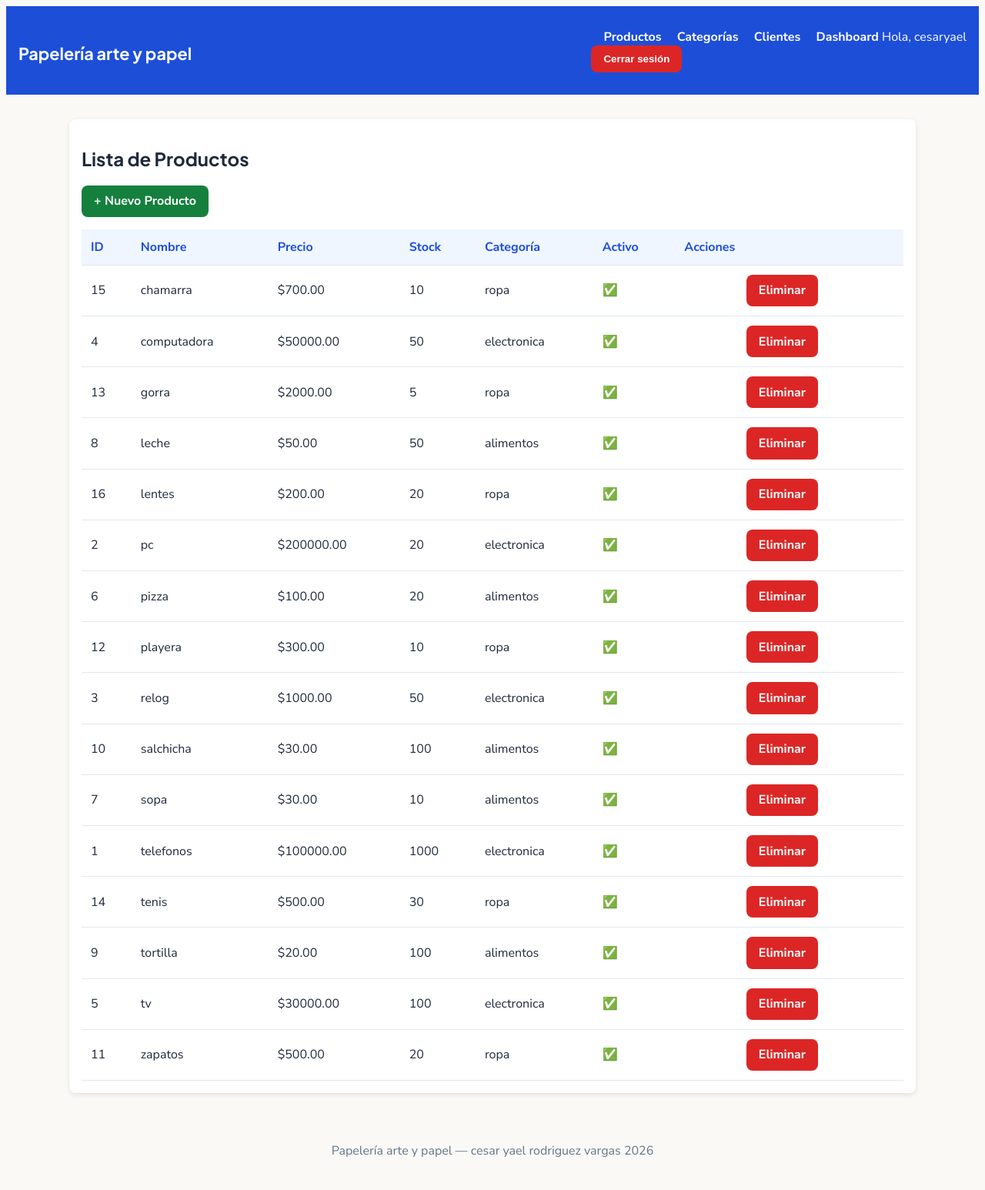
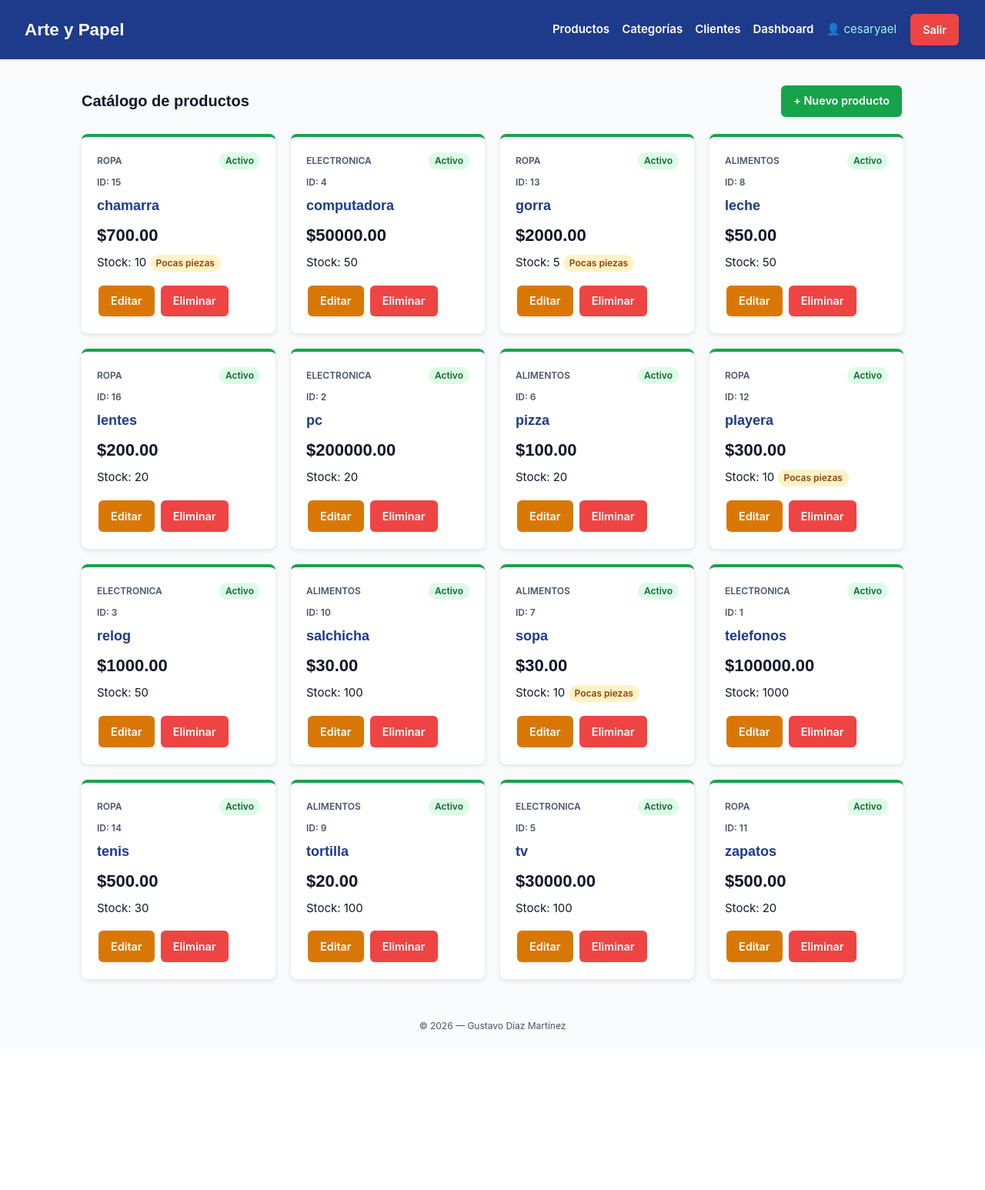
Before and after one commit to rovc100723hmcdrsa5-sudo/proyecto_negocio, a Django app: page /productos/ in a window 1280 px wide. Shown: the whole page at 77% size. After the commit the page ends 1337 px from the top, so only its background shows below. Run offline with Django 5.2, Linux system fonts and the light colour scheme; a user stored in the database is signed in; data comes from the database, SQL or seed files in the repository.

Commit message:
rediseñon

```diff
--- a/static/css/styles.css
+++ b/static/css/styles.css
@@ -1,62 +1,202 @@
 :root {
-    --color-primary: #1D4ED8;
-    --color-secondary: #F59E0B;
-    --color-bg: #FAF9F6;
-    --color-text: #1E293B;
+    --color-primary: #1E3A8A;
+    --color-secondary: #0D9488;
+    --color-bg: #F8FAFC;
+    --color-text: #0F172A;
+    --color-success: #16A34A;
+    --color-error: #EF4444;
+    --color-warning: #D97706;
+    --color-neutral: #475569;
+    --font-title: 'Montserrat', Arial, sans-serif;
+    --font-body: 'Inter', Arial, sans-serif;
     --radius: 8px;
     --space: 1rem;
 }
 
+* { margin: 0; padding: 0; box-sizing: border-box; }
 
-∗{ margin: 0; padding: 0; box-sizing: border-box; }
-body { font-family: 'Nunito Sans', sans-serif; background: var(--color-bg); color: var(--color-text); }
-h1, h2, .logo { font-family: 'Plus Jakarta Sans', sans-serif; }
+body {
+    font-family: var(--font-body);
+    font-size: 15px;
+    font-weight: 400;
+    background: var(--color-bg);
+    color: var(--color-text);
+    line-height: 1.5;
+}
 
+/* Tipografía */
+h1 { font-family: var(--font-title); font-size: 28px; font-weight: 700; }
+h2 { font-family: var(--font-title); font-size: 20px; font-weight: 600; margin-bottom: 0.5rem; }
+small, .small { font-size: 12px; }
 
-/* Header y Nav */
-header { background: var(--color-primary); color: #fff; padding: var(--space); display: flex; justify-content: space-between; align-items: center; }
-nav a { color: #fff; text-decoration: none; margin-left: var(--space); font-weight: bold; }
-nav a:hover { color: var(--color-secondary); }
+/* Header y navegación */
+.site-header {
+    background: var(--color-primary);
+    color: #fff;
+    padding: var(--space) 2rem;
+}
+.site-header nav {
+    display: flex;
+    justify-content: space-between;
+    align-items: center;
+    flex-wrap: wrap;
+    gap: var(--space);
+}
+.logo {
+    font-family: var(--font-title);
+    color: #fff;
+    text-decoration: none;
+    font-size: 1.4rem;
+    font-weight: 700;
+}
+.nav-links { display: flex; align-items: center; flex-wrap: wrap; gap: var(--space); }
+.nav-links a { color: #fff; text-decoration: none; font-weight: 600; }
+.nav-links a:hover, .nav-links a:focus { color: #99f6e4; }
+.user-name { color: #99f6e4; }
+.logout-form { display: inline; }
 
-
-/* Contenedor y Tarjetas */
+/* Contenedor y tarjetas */
 .container { max-width: 1100px; margin: 2rem auto; padding: 0 var(--space); }
-.card { background: #fff; border-radius: var(--radius); padding: var(--space); box-shadow: 0 2px 6px rgba(0,0,0,0.1); margin-bottom: var(--space); }
-
+.card {
+    background: #fff;
+    border-radius: var(--radius);
+    padding: 1.25rem;
+    box-shadow: 0 2px 6px rgba(15, 23, 42, 0.1);
+    margin-bottom: 1.25rem;
+}
 
 /* Botones */
-.btn { display: inline-block; padding: 0.6rem 1rem; border-radius: var(--radius); color: #fff; text-decoration: none; border: none; cursor: pointer; font-weight: bold; }
+.btn {
+    display: inline-block;
+    padding: 0.6rem 1rem;
+    border: none;
+    border-radius: 6px;
+    color: #fff;
+    font-family: var(--font-body);
+    font-size: 0.9rem;
+    font-weight: 600;
+    text-decoration: none;
+    cursor: pointer;
+    margin: 2px;
+    line-height: 1.5;
+}
+.btn:hover { opacity: 0.9; }
+.btn:focus-visible { outline: 3px solid var(--color-secondary); outline-offset: 2px; }
 .btn-primary { background: var(--color-primary); }
-.btn-danger { background: #DC2626; }
-.btn-success { background: #15803D; }
+.btn-success { background: var(--color-success); }
+.btn-danger { background: var(--color-error); }
+.btn-warning { background: var(--color-warning); }
+.btn-secondary { background: var(--color-secondary); }
+.btn-neutral { background: var(--color-neutral); }
 
+/* Tablas */
+table { width: 100%; border-collapse: collapse; margin-top: var(--space); }
+th, td { padding: 0.7rem; text-align: left; border-bottom: 1px solid #e2e8f0; }
+th { background: #e2e8f0; font-weight: 600; }
 
-/* Tablas y Formularios */
-table { width: 100%; border-collapse: collapse; margin-top: var(--space); background: #fff; }
-th, td { padding: 0.75rem; border-bottom: 1px solid #e2e8f0; text-align: left; }
-th { background: #EFF6FF; color: var(--color-primary); }
-.form-control { width: 100%; padding: 0.6rem; margin-bottom: 0.75rem; border: 1px solid #cbd5e1; border-radius: var(--radius); }
+/* Formularios */
+form label { display: block; font-weight: 600; margin-bottom: 4px; }
+form p { margin-bottom: 0.75rem; }
+.form-control {
+    width: 100%;
+    padding: 0.6rem;
+    margin-bottom: 0.75rem;
+    border: 1px solid #cbd5e1;
+    border-radius: 6px;
+    font-family: var(--font-body);
+    font-size: 15px;
+}
+.form-control:focus { outline: 3px solid var(--color-secondary); outline-offset: 1px; }
+.form-check-input { margin-right: 8px; }
 
+/* Mensajes */
+.messages { list-style: none; margin-bottom: var(--space); }
+.message { padding: 0.7rem; border-radius: 6px; margin-bottom: 0.5rem; }
+.message.success { background: #dcfce7; color: #166534; }
+.message.error { background: #fee2e2; color: #991b1b; }
+.message.warning { background: #fef3c7; color: #92400e; }
 
-/* Mensajes y Footer */
-.messages { list-style: none; margin-bottom: var(--space); }
-.messages .success { background: #DCFCE7; color: #15803D; padding: 0.75rem; border-radius: var(--radius); }
-.messages .error { background: #FEE2E2; color: #DC2626; padding: 0.75rem; border-radius: var(--radius); }
-footer { text-align: center; padding: var(--space); color: #64748b; margin-top: 2rem; }
-
+/* Footer */
+.site-footer { text-align: center; padding: 1.25rem; color: #475569; font-size: 12px; }
 
 /* Responsive */
 @media (max-width: 768px) {
-    header, nav { flex-direction: column; align-items: flex-start; gap: 0.5rem; }
-    nav a { margin-left: 0; }
+    .site-header { padding: var(--space); }
+    .site-header nav { flex-direction: column; align-items: flex-start; }
+    .nav-links { flex-direction: column; align-items: flex-start; width: 100%; }
     table { display: block; overflow-x: auto; }
 }
-/* Corrección para el logo si es un enlace <a> */
-header .logo, header .logo a { color: #fff; text-decoration: none; font-size: 1.35rem; font-weight: bold; }
+/* Login */
+.login-wrapper { display: flex; justify-content: center; padding: 2rem 0; }
+.login-card { width: 100%; max-width: 420px; }
+.login-card h2 { color: var(--color-primary); }
+.login-card .small { color: #475569; margin-bottom: 1rem; }
+.login-card input[type="text"],
+.login-card input[type="password"] {
+    width: 100%;
+    padding: 0.6rem;
+    margin-bottom: 1rem;
+    border: 1px solid #cbd5e1;
+    border-radius: 6px;
+    font-family: var(--font-body);
+    font-size: 15px;
+}
+.login-card input:focus { outline: 3px solid var(--color-secondary); outline-offset: 1px; }
+.btn-block { display: block; width: 100%; padding: 0.75rem; }
+.login-card h2 { text-align: center; }
 
+/* Catálogo de productos */
+.page-header {
+    display: flex;
+    justify-content: space-between;
+    align-items: center;
+    flex-wrap: wrap;
+    gap: var(--space);
+    margin-bottom: 1.25rem;
+}
+.page-header h2 { margin-bottom: 0; }
 
-/* Estilos específicos para el Login */
-.login-card { max-width: 420px; margin: 2.5rem auto; padding: 2rem; }
-.form-group label { display: block; font-weight: bold; margin-bottom: 0.35rem; color: var(--color-text); }
-.form-control:focus { outline: none; border-color: var(--color-primary); box-shadow: 0 0 0 3px rgba(29, 78, 216, 0.15); }
-.btn-block { width: 100%; margin-top: 0.5rem; font-size: 1rem; padding: 0.75rem; }
+.product-grid {
+    display: grid;
+    grid-template-columns: repeat(auto-fill, minmax(240px, 1fr));
+    gap: 1.25rem;
+}
+.product-card {
+    display: flex;
+    flex-direction: column;
+    gap: 0.5rem;
+    background: #fff;
+    border-radius: var(--radius);
+    border-top: 4px solid var(--color-secondary);
+    padding: 1.25rem;
+    box-shadow: 0 2px 6px rgba(15, 23, 42, 0.1);
+}
+.product-top { display: flex; justify-content: space-between; align-items: center; gap: 0.5rem; }
+.product-category { font-size: 12px; font-weight: 600; text-transform: uppercase; color: #475569; }
+.product-id { font-size: 12px; font-weight: 600; color: #475569; }
+.product-name { font-family: var(--font-title); font-size: 18px; font-weight: 600; color: var(--color-primary); }
+.product-price { font-family: var(--font-title); font-size: 22px; font-weight: 700; }
+.product-actions { margin-top: auto; padding-top: 0.5rem; }
+.product-card.activo { border-top: 4px solid var(--color-success); }
+.product-card.inactivo { border-top: 4px solid var(--color-error); }
+
+.badge { display: inline-block; padding: 2px 8px; border-radius: 999px; font-size: 12px; font-weight: 600; }
+.badge-success { background: #dcfce7; color: #166534; }
+.badge-error { background: #fee2e2; color: #991b1b; }
+.badge-warning { background: #fef3c7; color: #92400e; }
+
+.empty-state { text-align: center; padding: 2rem; }
+.empty-state p { margin-bottom: var(--space); color: #475569; }
+
+/* Confirmación de borrado */
+.delete-card { max-width: 560px; margin: 0 auto; }
+.delete-card h2 { color: var(--color-error); }
+.delete-card p { margin-bottom: var(--space); }
+.warning-box {
+    background: #fef3c7;
+    color: #92400e;
+    border-left: 4px solid var(--color-warning);
+    border-radius: 6px;
+    padding: 0.75rem 1rem;
+    margin-bottom: 1.25rem;
+}
--- a/templates/base.html
+++ b/templates/base.html
@@ -4,34 +4,30 @@
 <head>
     <meta charset="UTF-8">
     <meta name="viewport" content="width=device-width, initial-scale=1.0">
-    <title>{% block title %}Papelería arte y papel - Sistema de Gestión{% endblock %}</title>
-    <!-- Tipografías de la Parte 2: Plus Jakarta Sans y Nunito Sans -->
-    <link rel="preconnect" href="https://fonts.googleapis.com">
-    <link rel="preconnect" href="https://fonts.gstatic.com" crossorigin>
-    <link href="https://fonts.googleapis.com/css2?family=Nunito+Sans:wght@400;600;700&family=Plus+Jakarta+Sans:wght@600;700&display=swap" rel="stylesheet">
-    <!-- Hoja de estilos principal -->
+    <title>{% block title %}Papeleria Arte y Papel{% endblock %}</title>
     <link rel="stylesheet" href="{% static 'css/styles.css' %}">
 </head>
 <body>
     <header class="site-header">
-        <h1><a href="{% url 'inicio' %}" class="logo">Papelería arte y papel</a></h1>
         <nav>
+            <a href="{% url 'inicio' %}" class="logo">Arte y Papel</a>
+            <div class="nav-links">
                 <a href="{% url 'lista_productos' %}">Productos</a>
                 <a href="{% url 'lista_categorias' %}">Categorías</a>
                 <a href="{% url 'lista_clientes' %}">Clientes</a>
                 {% if user.is_authenticated %}
                     <a href="{% url 'dashboard' %}">Dashboard</a>
-                <span class="user-greeting">Hola, {{ user.username }}</span>
+                    <span class="user-name">👤 {{ user.username }}</span>
                     <form action="{% url 'logout' %}" method="post" class="logout-form">
                         {% csrf_token %}
-                    <button type="submit" class="btn btn-danger">Cerrar sesión</button>
+                        <button type="submit" class="btn btn-danger">Salir</button>
                     </form>
                 {% else %}
-                <a href="{% url 'login' %}" class="btn btn-secondary-accent">Iniciar sesión</a>
+                    <a href="{% url 'login' %}" class="btn btn-success">Entrar</a>
                 {% endif %}
+            </div>
         </nav>
     </header>
-
 
     <main class="container">
         {% if messages %}
@@ -42,13 +38,11 @@
             </ul>
         {% endif %}
 
-
         {% block content %}{% endblock %}
     </main>
 
-
     <footer class="site-footer">
-        <p>Papelería arte y papel —  cesar yael rodriguez vargas {% now "Y" %}</p>
+        <p>© {% now "Y" %} — Gustavo Díaz Martínez</p>
     </footer>
 </body>
 </html>
--- a/tienda/templates/tienda/categorias/form.html
+++ b/tienda/templates/tienda/categorias/form.html
@@ -7,7 +7,7 @@
         {% csrf_token %}
         {{ form.as_p }}
         <button type="submit" class="btn btn-success">Guardar</button>
-        <a href="{% url 'lista_categorias' %}" class="btn btn-secondary">Cancelar</a>
+        <a href="{% url 'lista_categorias' %}" class="btn btn-neutral">Cancelar</a>
     </form>
 </div>
 {% endblock %}
--- a/tienda/templates/tienda/clientes/form.html
+++ b/tienda/templates/tienda/clientes/form.html
@@ -7,7 +7,7 @@
         {% csrf_token %}
         {{ form.as_p }}
         <button type="submit" class="btn btn-success">Guardar</button>
-        <a href="{% url 'lista_clientes' %}" class="btn btn-secondary">Cancelar</a>
+        <a href="{% url 'lista_clientes' %}" class="btn btn-neutral">Cancelar</a>
     </form>
 </div>
 {% endblock %}
--- a/tienda/templates/tienda/inicio.html
+++ b/tienda/templates/tienda/inicio.html
@@ -1,10 +1,10 @@
 {% extends 'base.html' %}
 
-{% block title %}Inicio - Mi Negocio{% endblock %}
+{% block title %}Inicio - Papeleria Arte y Papel{% endblock %}
 
 {% block content %}
 <div class="card">
-    <h2>Bienvenido a Mi Negocio</h2>
+    <h2>Bienvenido a Papeleria Arte y Papel</h2>
     <p>Software que crece con tu negocio.</p>
 </div>
 
--- a/tienda/templates/tienda/productos/form.html
+++ b/tienda/templates/tienda/productos/form.html
@@ -7,7 +7,7 @@
         {% csrf_token %}
         {{ form.as_p }}
         <button type="submit" class="btn btn-success">Guardar</button>
-        <a href="{% url 'lista_productos' %}" class="btn btn-secondary">Cancelar</a>
+        <a href="{% url 'lista_productos' %}" class="btn btn-neutral">Cancelar</a>
     </form>
 </div>
 {% endblock %}
--- a/tienda/templates/tienda/productos/lista.html
+++ b/tienda/templates/tienda/productos/lista.html
@@ -1,31 +1,45 @@
 {% extends 'base.html' %}
-{% block title %}Productos{% endblock %}
+{% block title %}Productos - Arte y Papel{% endblock %}
 {% block content %}
-<div class="card">
-    <h2>Lista de Productos</h2>
-    <a href="{% url 'crear_producto' %}" class="btn btn-success">+ Nuevo Producto</a>
-    <table>
-        <thead>
-            <tr><th>ID</th><th>Nombre</th><th>Precio</th><th>Stock</th><th>Categoría</th><th>Activo</th><th>Acciones</th></tr>
-        </thead>
-        <tbody>
-            {% for producto in productos %}
-            <tr>
-                <td>{{ producto.id }}</td>
-                <td>{{ producto.nombre }}</td>
-                <td>${{ producto.precio }}</td>
-                <td>{{ producto.stock }}</td>
-                <td>{{ producto.categoria.nombre }}</td>
-                <td>{% if producto.activo %}✅{% else %}❌{% endif %}</td>
-                <td>
-                    <a href="{% url 'editar_producto' producto.pk %}" class="btn btn-warning">Editar</a>
-                    <a href="{% url 'eliminar_producto' producto.pk %}" class="btn btn-danger">Eliminar</a>
-                </td>
-            </tr>
-            {% empty %}
-            <tr><td colspan="7">No hay productos registrados.</td></tr>
-            {% endfor %}
-        </tbody>
-    </table>
+<div class="page-header">
+    <h2>Catálogo de productos</h2>
+    <a href="{% url 'crear_producto' %}" class="btn btn-success">+ Nuevo producto</a>
 </div>
+
+{% if productos %}
+<div class="product-grid">
+    {% for producto in productos %}
+    <article class="product-card {% if producto.activo %}activo{% else %}inactivo{% endif %}">
+        <div class="product-top">
+            <span class="product-category">{{ producto.categoria.nombre }}</span>
+            {% if producto.activo %}
+                <span class="badge badge-success">Activo</span>
+            {% else %}
+                <span class="badge badge-error">Inactivo</span>
+            {% endif %}
+        </div>
+        <span class="product-id">ID: {{ producto.id }}</span>
+        <h3 class="product-name">{{ producto.nombre }}</h3>
+        <p class="product-price">${{ producto.precio }}</p>
+        <p class="product-stock">
+            Stock: {{ producto.stock }}
+            {% if producto.stock == 0 %}
+                <span class="badge badge-error">Agotado</span>
+            {% elif producto.stock <= 10 %}
+                <span class="badge badge-warning">Pocas piezas</span>
+            {% endif %}
+        </p>
+        <div class="product-actions">
+            <a href="{% url 'editar_producto' producto.pk %}" class="btn btn-warning">Editar</a>
+            <a href="{% url 'eliminar_producto' producto.pk %}" class="btn btn-danger">Eliminar</a>
+        </div>
+    </article>
+    {% endfor %}
+</div>
+{% else %}
+<div class="card empty-state">
+    <p>No hay productos registrados aún.</p>
+    <a href="{% url 'crear_producto' %}" class="btn btn-success">Agregar el primer producto</a>
+</div>
+{% endif %}
 {% endblock %}
```
Also changed, not shown: tienda/templates/tienda/dashboard.html (+29 -14 lines), tienda/templates/tienda/productos/eliminar.html (+8 -3 lines). Lines whose indentation alone changed are shown as unchanged.
